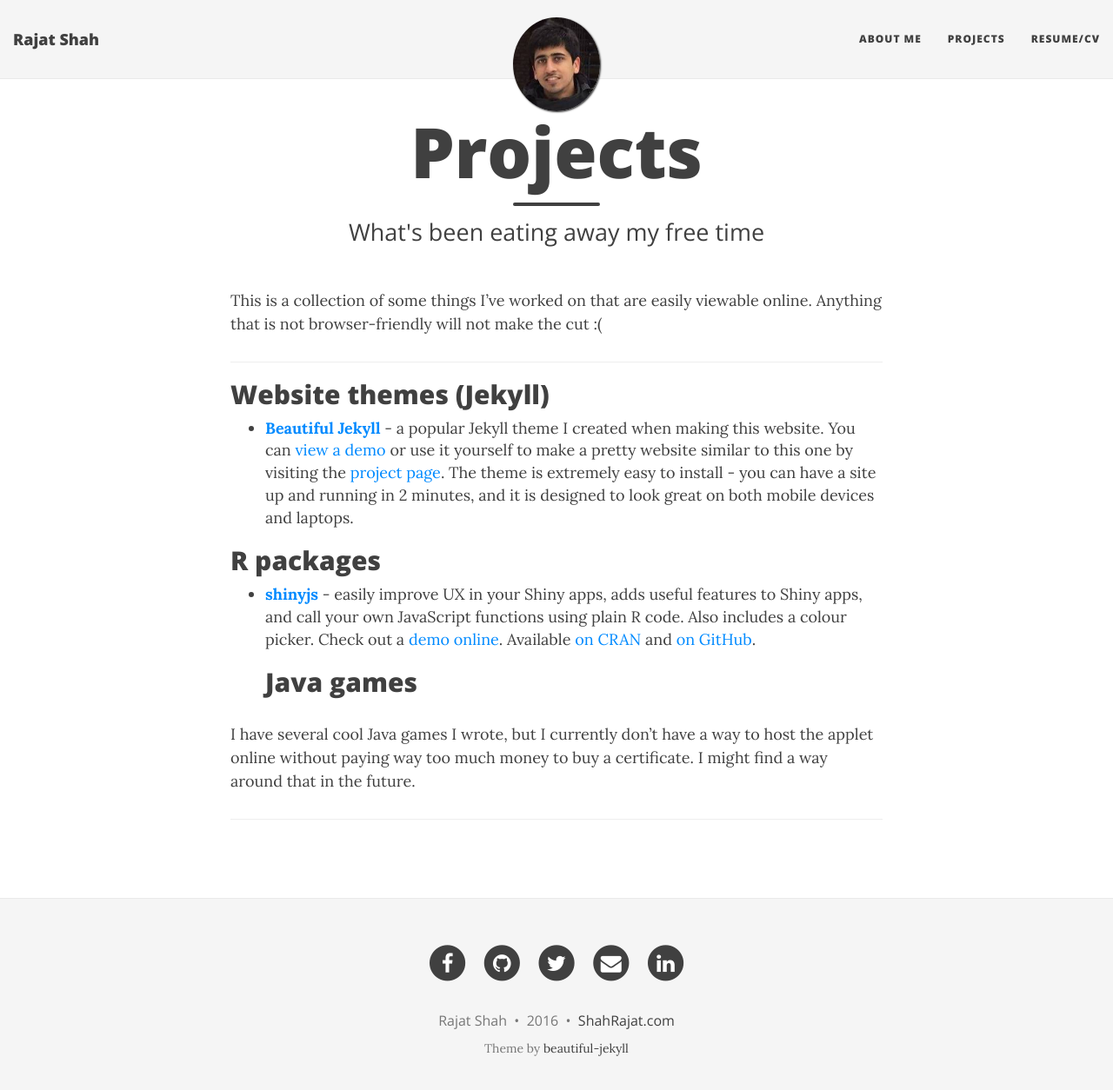
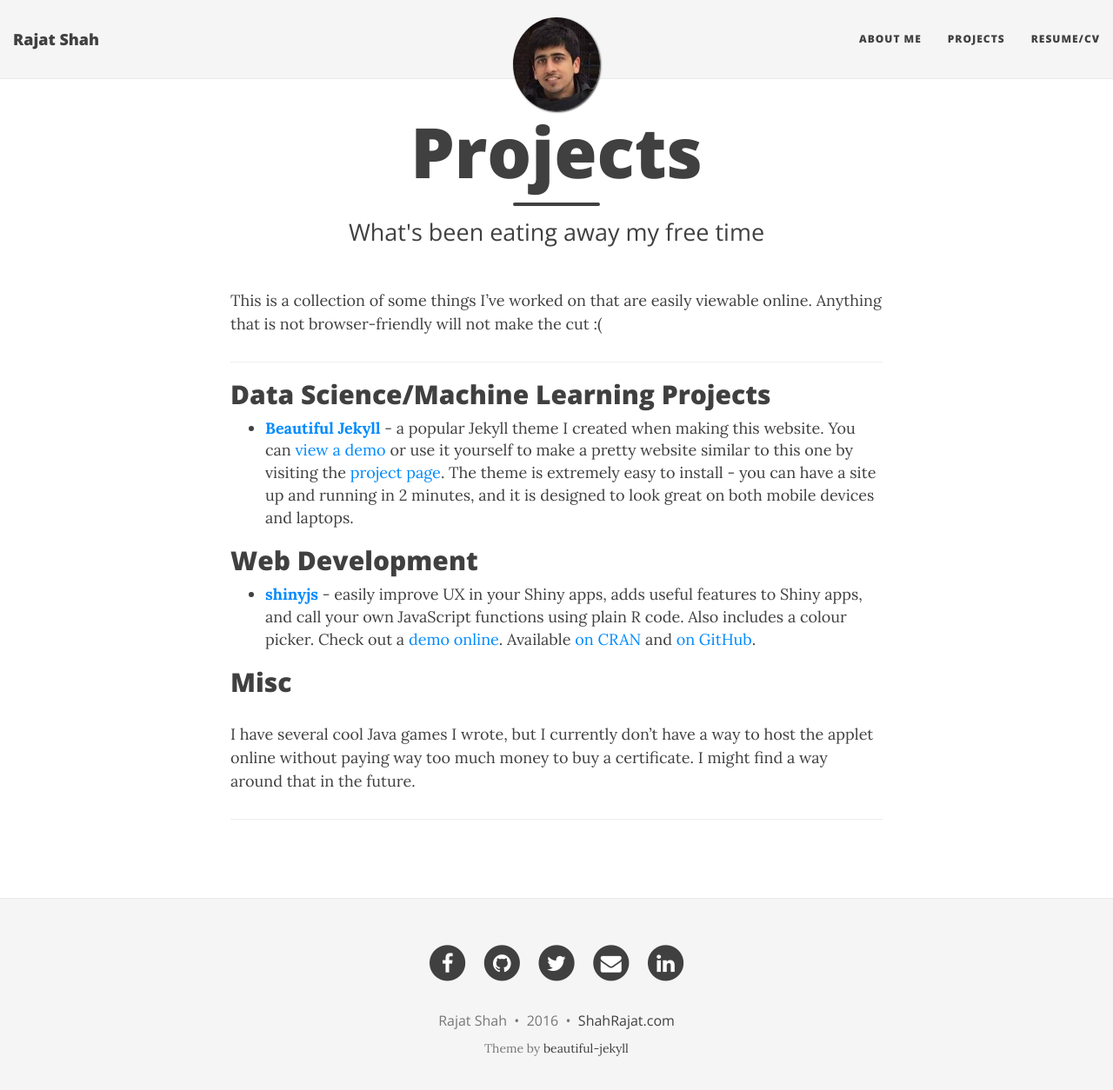
Before and after one commit to shahrajat/shahrajat.github.io, a Jekyll site: the page built from projects.md, in a window 1280 px wide and 1267 px high. Shown: the top 1254 px of the window at 87% size. Built offline with Jekyll 4.4.1, drawn with Linux system fonts in a browser that asks for light colours; nearby versions of some CDN libraries; comment, search, counter and statistics services are not loaded.

Commit message:
Updated projects.md

```diff
--- a/projects.md
+++ b/projects.md
@@ -10,14 +10,15 @@ This is a collection of some things I've worked on that are easily viewable onli
 
 ---
 
-## Website themes (Jekyll)
+## Data Science/Machine Learning Projects
 
 -  **[Beautiful Jekyll](http://deanattali.com/beautiful-jekyll/)** - a popular Jekyll theme I created when making this website.  You can [view a demo](http://deanattali.com/beautiful-jekyll/) or use it yourself to make a pretty website similar to this one by visiting the [project page](https://github.com/daattali/beautiful-jekyll#readme). The theme is extremely easy to install - you can have a site up and running in 2 minutes, and it is designed to look great on both mobile devices and laptops.
 
-## R packages
+## Web Development
 
 - **[shinyjs](https://github.com/daattali/shinyjs)** -  easily improve UX in your Shiny apps, adds useful features to Shiny apps, and call your own JavaScript functions using plain R code.  Also includes a colour picker.  Check out a [demo online](http://daattali.com/shiny/shinyjs-demo/). Available [on CRAN](https://cran.r-project.org/package=shinyjs) and [on GitHub](https://github.com/daattali/shinyjs).
-## Java games
+
+## Misc
 
 I have several cool Java games I wrote, but I currently don't have a way to host the applet online without paying way too much money to buy a certificate.  I might find a way around that in the future.
 
```
